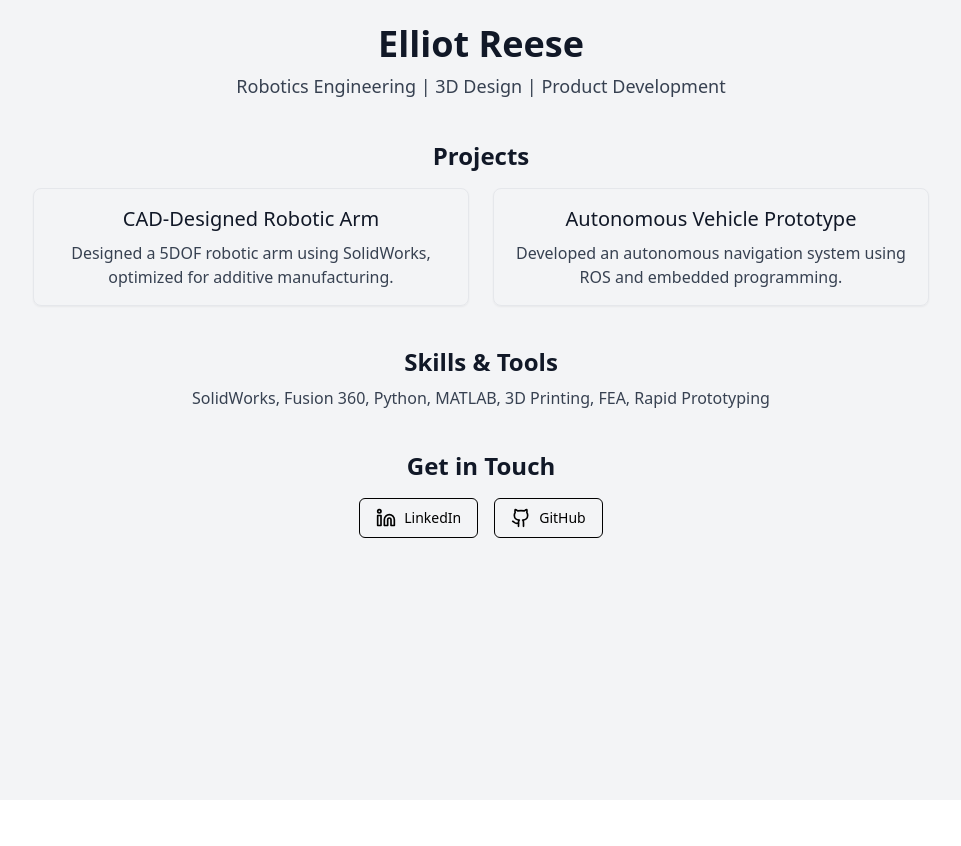
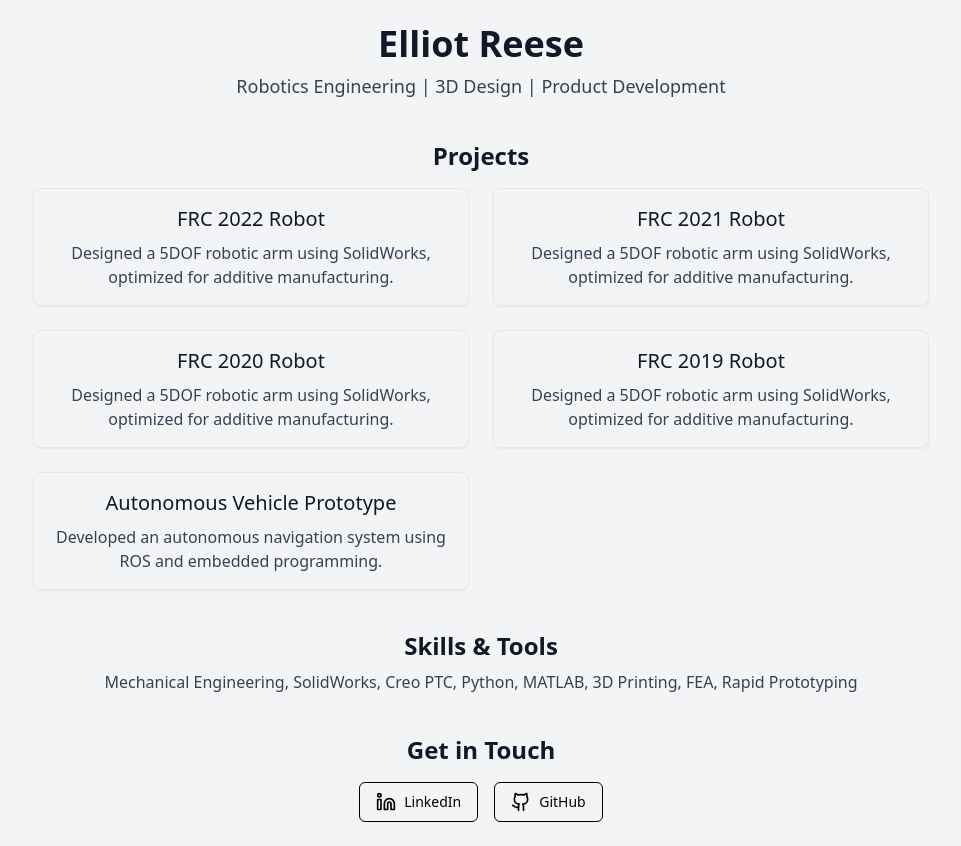
Before and after one commit to Elliot-Reese/Reese-Portfolio, a Next.js app: page / in a window 1280 px wide. Shown: the whole page, without its empty margins (159-1120 px from the left). Before the commit the page ends 800 px from the top, so only its background shows below. Built offline with nearby package versions, Linux system fonts and the light colour scheme.

Commit message:
render w/structure and page redirect

```diff
--- a/postcss.config.js
+++ b/postcss.config.js
@@ -1,6 +1,7 @@
+/** @type {import('postcss-load-config').Config} */
 module.exports = {
   plugins: {
-    'tailwindcss': {},
-    'autoprefixer': {},
+    tailwindcss: {},
+    autoprefixer: {},
   }
 }
--- /dev/null
+++ b/src/app/2022robot/page.tsx
@@ -0,0 +1,13 @@
+export default function Home() {
+  return (
+    <div className="min-h-screen bg-gray-100 dark:bg-gray-900 p-6">
+      <div className="max-w-4xl mx-auto text-center">
+        <h1 className="text-4xl font-bold text-gray-900 dark:text-white">FRC 2022 Robot</h1>
+        <p className="text-lg text-gray-700 dark:text-gray-300 mt-2">
+          For this year, I once again oversaw the design process of the entire robot.
+        </p>
+
+      </div>
+    </div>
+  )
+}
--- a/src/app/page.tsx
+++ b/src/app/page.tsx
@@ -1,4 +1,5 @@
 import React from "react";
+import Link from "next/link";
 import { Card, CardContent } from "@/app/ui/card";
 import { Button } from "@/app/ui/button";
 import { Github, Linkedin } from "lucide-react";
@@ -16,9 +17,35 @@ export default function Home() {
         <div className="mt-10">
           <h2 className="text-2xl font-semibold text-gray-900 dark:text-white">Projects</h2>
           <div className="grid grid-cols-1 md:grid-cols-2 gap-6 mt-4">
+          <Link href="/2022robot" className="block">
+              <Card>
+                <CardContent className="p-4">
+                  <h3 className="text-xl font-medium text-gray-900 dark:text-white">FRC 2022 Robot</h3>
+                  <p className="text-gray-700 dark:text-gray-300 mt-2">
+                    Designed a 5DOF robotic arm using SolidWorks, optimized for additive manufacturing.
+                  </p>
+                </CardContent>
+              </Card>
+            </Link>
             <Card>
               <CardContent className="p-4">
-                <h3 className="text-xl font-medium text-gray-900 dark:text-white">CAD-Designed Robotic Arm</h3>
+                <h3 className="text-xl font-medium text-gray-900 dark:text-white">FRC 2021 Robot</h3>
+                <p className="text-gray-700 dark:text-gray-300 mt-2">
+                  Designed a 5DOF robotic arm using SolidWorks, optimized for additive manufacturing.
+                </p>
+              </CardContent>
+            </Card>
+            <Card>
+              <CardContent className="p-4">
+                <h3 className="text-xl font-medium text-gray-900 dark:text-white">FRC 2020 Robot</h3>
+                <p className="text-gray-700 dark:text-gray-300 mt-2">
+                  Designed a 5DOF robotic arm using SolidWorks, optimized for additive manufacturing.
+                </p>
+              </CardContent>
+            </Card>
+            <Card>
+              <CardContent className="p-4">
+                <h3 className="text-xl font-medium text-gray-900 dark:text-white">FRC 2019 Robot</h3>
                 <p className="text-gray-700 dark:text-gray-300 mt-2">
                   Designed a 5DOF robotic arm using SolidWorks, optimized for additive manufacturing.
                 </p>
@@ -39,7 +66,7 @@ export default function Home() {
         <div className="mt-10">
           <h2 className="text-2xl font-semibold text-gray-900 dark:text-white">Skills & Tools</h2>
           <p className="text-gray-700 dark:text-gray-300 mt-2">
-            SolidWorks, Fusion 360, Python, MATLAB, 3D Printing, FEA, Rapid Prototyping
+            Mechanical Engineering, SolidWorks, Creo PTC, Python, MATLAB, 3D Printing, FEA, Rapid Prototyping
           </p>
         </div>
 
```
